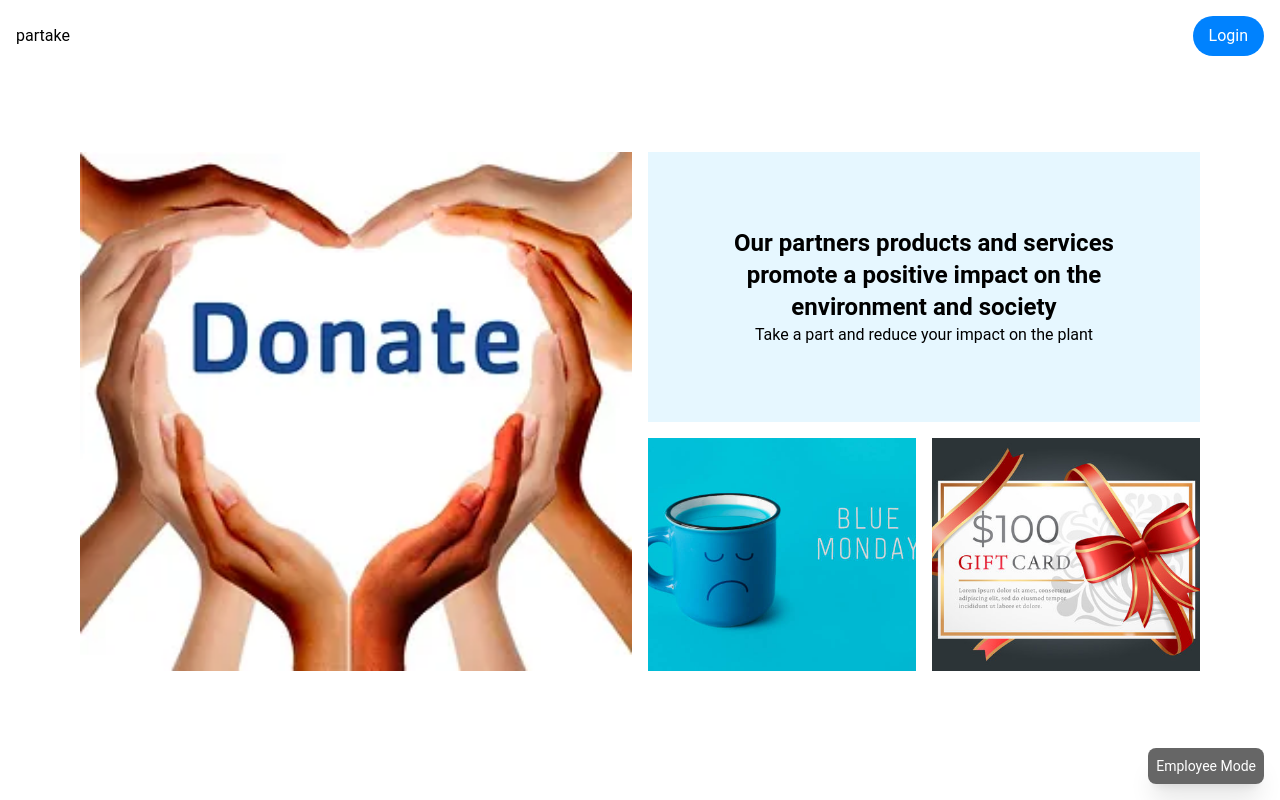
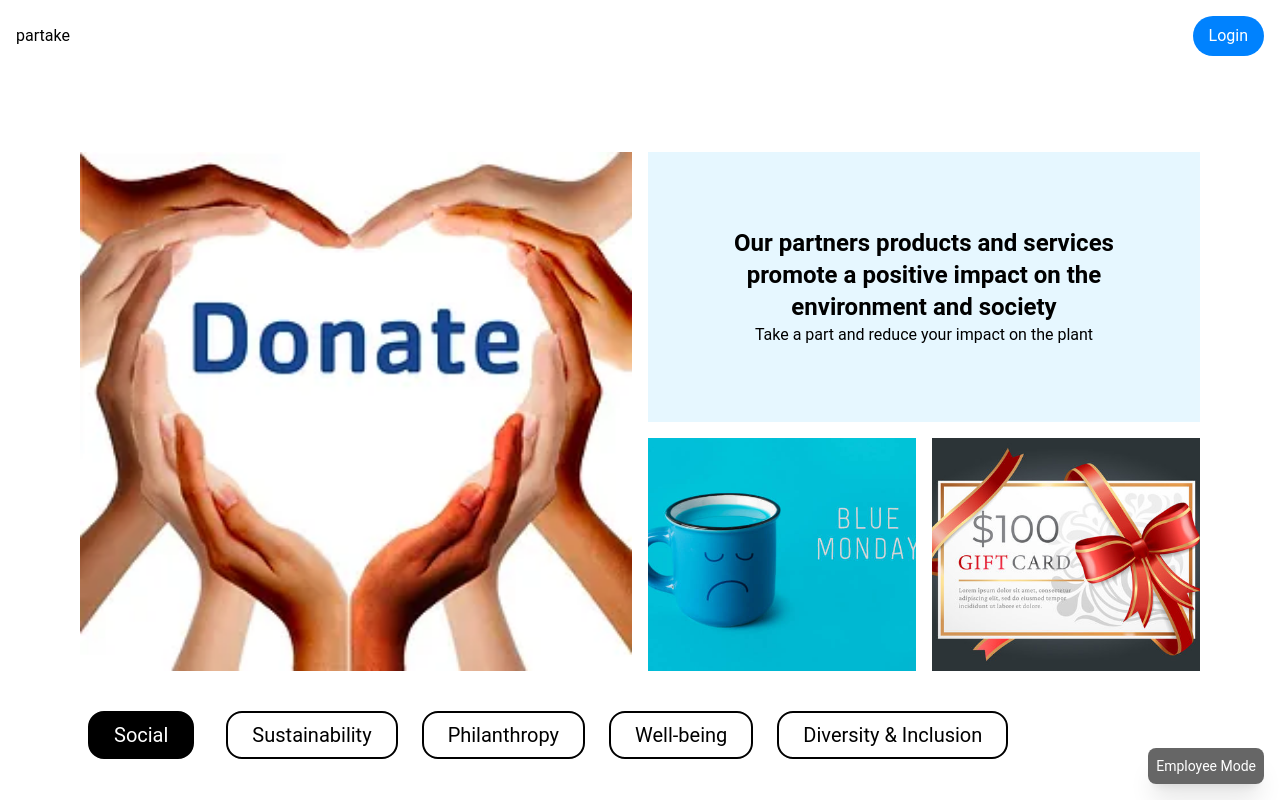
Before and after one commit to Maayan99/partake, a Next.js app in the folder frontend/: page /get in a window 1280 px wide. Shown: the top 800 px of the page. Built offline with nearby package versions, Linux system fonts and the light colour scheme.

Commit message:
Get nav buttons and nav row in get area

```diff
--- /dev/null
+++ b/frontend/src/components/common/get-button/get-button.js
@@ -0,0 +1,15 @@
+import React from 'react';
+
+const GetButton = (props) => {
+    const { children, className, selected, ...otherProps} = props;
+
+    return (
+        <button className={`${className} ${selected ? 'bg-black text-white' : 'bg-white text-black'} py-2 px-6
+        border-black border-2 rounded-2xl cursor-pointer text-xl mx-2
+        `} {...otherProps}>
+            {children}
+        </button>
+    );
+};
+
+export default GetButton;
--- a/frontend/src/pages/get/index.js
+++ b/frontend/src/pages/get/index.js
@@ -1,9 +1,39 @@
 import getData from "../../../public/get-data";
 import SmallGetCard from "@components/components/cards/small-get-card/small-get-card";
+import {useState} from "react";
+import GetButton from "@components/components/common/get-button/get-button";
 
 export default function Get() {
+    let filtered = getData;
+
+    const [selectedCategory, setSelectedCategory] = useState('1');
+
+    const categories = [
+        {
+            id: '1',
+            text: 'Social',
+        },
+        {
+            id: '2',
+            text: 'Sustainability',
+        },
+        {
+            id: '3',
+            text: 'Philanthropy',
+        },
+        {
+            id: '4',
+            text: 'Well-being',
+        },
+        {
+            id: '5',
+            text: 'Diversity & Inclusion',
+        },
+    ];
+
+
     return (
-        <div className="p-20">
+        <div className="p-20 space-y-10">
             <div className="grid grid-cols-4 gap-4 w-full">
                 <img src={`/assets/PNG/donate-mock-image.webp`} className="col-span-2 row-span-3 object-cover w-full h-full"/>
                 <div className="col-span-2 row-span-2 h-full w-full bg-important-blue flex flex-col items-center justify-center p-10 text-center">
@@ -13,6 +43,12 @@ export default function Get() {
                 <img src={`/assets/PNG/blue-monday-mock.jpeg`} className="object-cover w-full h-full"/>
                 <img src={`/assets/PNG/gift-card-mock.jpeg`} className="object-cover w-full h-full"/>
             </div>
+
+            <div className="flex space-x-6">
+                {categories.map(category => <GetButton key={category.id} onClick={() => setSelectedCategory(category.id)}
+                                                       selected={selectedCategory === category.id}
+                >{category.text}</GetButton>)}
+            </div>
         </div>
     )
 }
```
